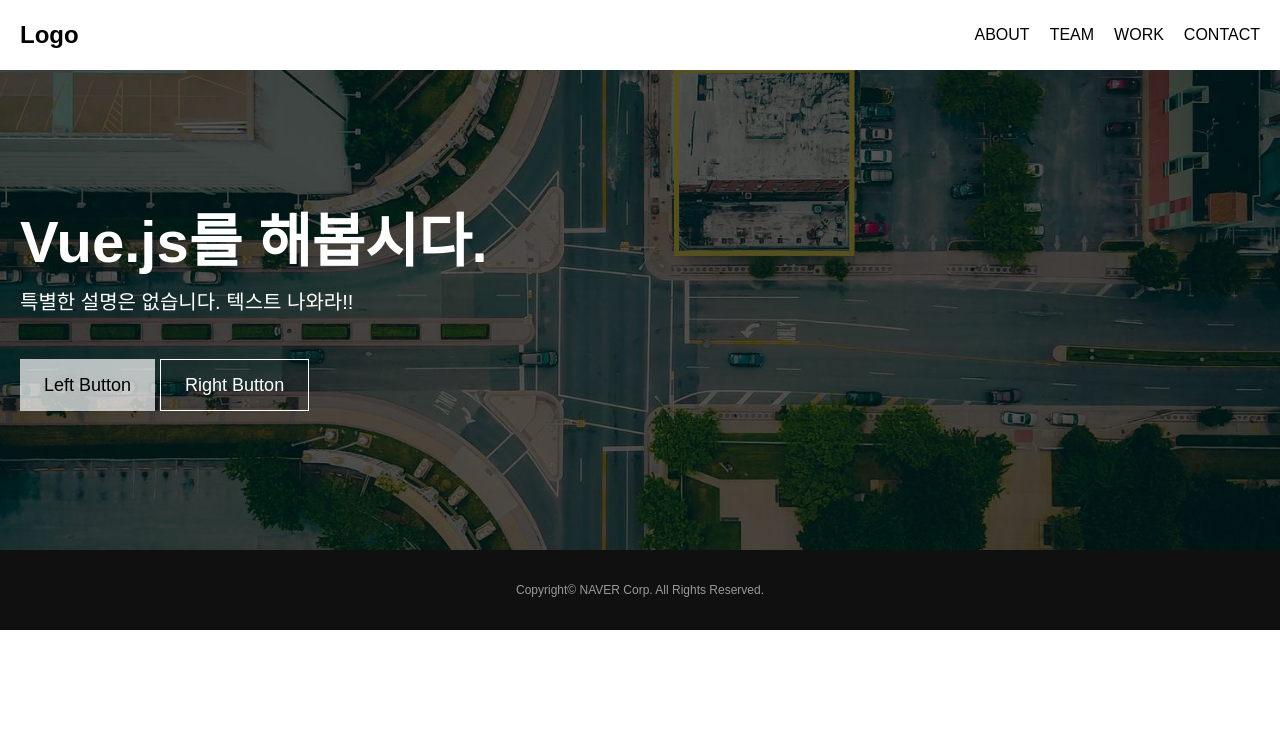
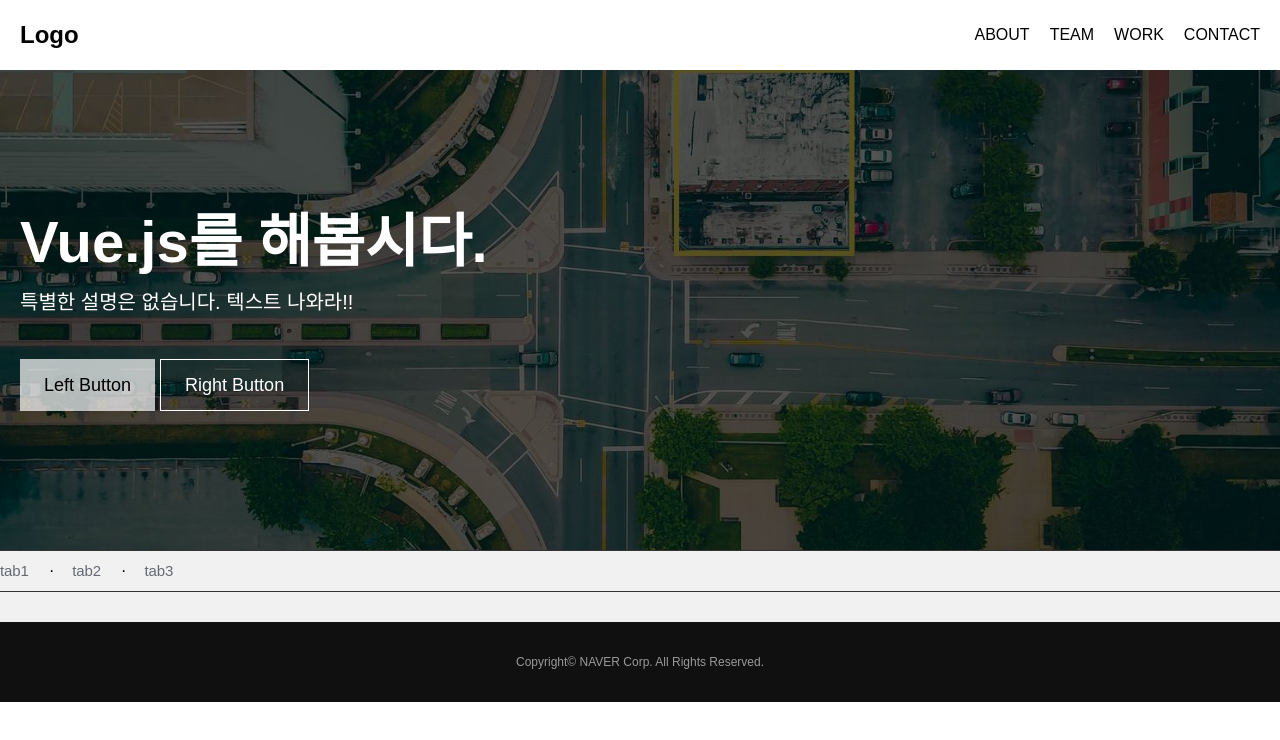
Before and after one commit to kimdaepa/portfolio, a Vue app in the folder vuejs-study/my-project/: page / in a window 1280 px wide. Shown: the top 740 px of the page. Built offline with nearby package versions, Linux system fonts and the light colour scheme.

Commit message:
tab 다른 스타일을 줘보자

```diff
--- a/vuejs-study/my-project/src/components/base-tab.vue
+++ b/vuejs-study/my-project/src/components/base-tab.vue
@@ -1,5 +1,5 @@
 <template>
-  <ul :class="$style.tab">
+  <ul :class="$style[type]">
     <li v-for="(item, index) in lists" :key="index" :class="$style.item">
       <a :href="item.href" :class="$style.link">{{item.text}}</a>
     </li>
@@ -13,6 +13,10 @@ export default {
     lists: {
       type: Array,
       default: () => []
+    },
+    type: {
+      type: String,
+      default: 'tab'
     }
   }
 }
@@ -36,4 +40,51 @@ export default {
     }
   }
 }
+/* border tab */
+.tab_border {
+  display: -webkit-box;
+  display: -ms-flexbox;
+  display: flex;
+  height: 40px;
+  margin-bottom: 30px;
+  border-top: 1px solid #333;
+  border-bottom: 1px solid #333;
+
+  .item {
+    position: relative;
+    display: -webkit-box;
+    display: -ms-flexbox;
+    display: flex;
+    -ms-flex-item-align: center;
+    align-self: center;
+    -webkit-box-align: center;
+    -ms-flex-align: center;
+    align-items: center;
+    -webkit-box-pack: center;
+    -ms-flex-pack: center;
+    justify-content: center;
+    margin-right: 20px;
+
+    &+.item {
+      &::before {
+        content: '·';
+        color: #000;
+        margin-right: 18px;
+      }
+    }
+  }
+
+  .link {
+    display: block;
+    font-size: 15px;
+    letter-spacing: -.08px;
+    color: #646a74;
+    cursor: pointer;
+    text-decoration: none;
+  }
+
+  .on .link {
+    color: #000;
+  }
+}
 </style>
--- a/vuejs-study/my-project/src/views/Home.vue
+++ b/vuejs-study/my-project/src/views/Home.vue
@@ -6,6 +6,7 @@
       <BaseBannerButton :class="$style.button">Left Button</BaseBannerButton>
       <BaseBannerButton :class="$style.button" color-type="white_outline">Right Button</BaseBannerButton>
     </BaseBanner>
+    <BaseTab :lists="tabborder" type="tab_border"></BaseTab>
   </BaseLayout>
 </template>
 
@@ -14,13 +15,37 @@
 import BaseLayout from '@/components/base-layout.vue'
 import BaseBanner from '@/components/base-banner.vue'
 import BaseBannerButton from '@/components/base-banner-button.vue'
+import BaseTab from '@/components/base-tab.vue'
+
+// tab border 필요한 데이터 값 배열
+const tabborder = [
+  {
+    text: 'tab1',
+    href: '/tab1'
+  },
+  {
+    text: 'tab2',
+    href: '/tab2'
+  },
+  {
+    text: 'tab3',
+    href: '/tab3'
+  }
+]
 
 export default {
   name: 'home',
   components: {
     BaseLayout,
     BaseBanner,
-    BaseBannerButton
+    BaseBannerButton,
+    BaseTab
+  },
+  // gnb 배열을 사용하겠다고 선언하자
+  data () {
+    return {
+      tabborder
+    }
   }
 }
 </script>
```
